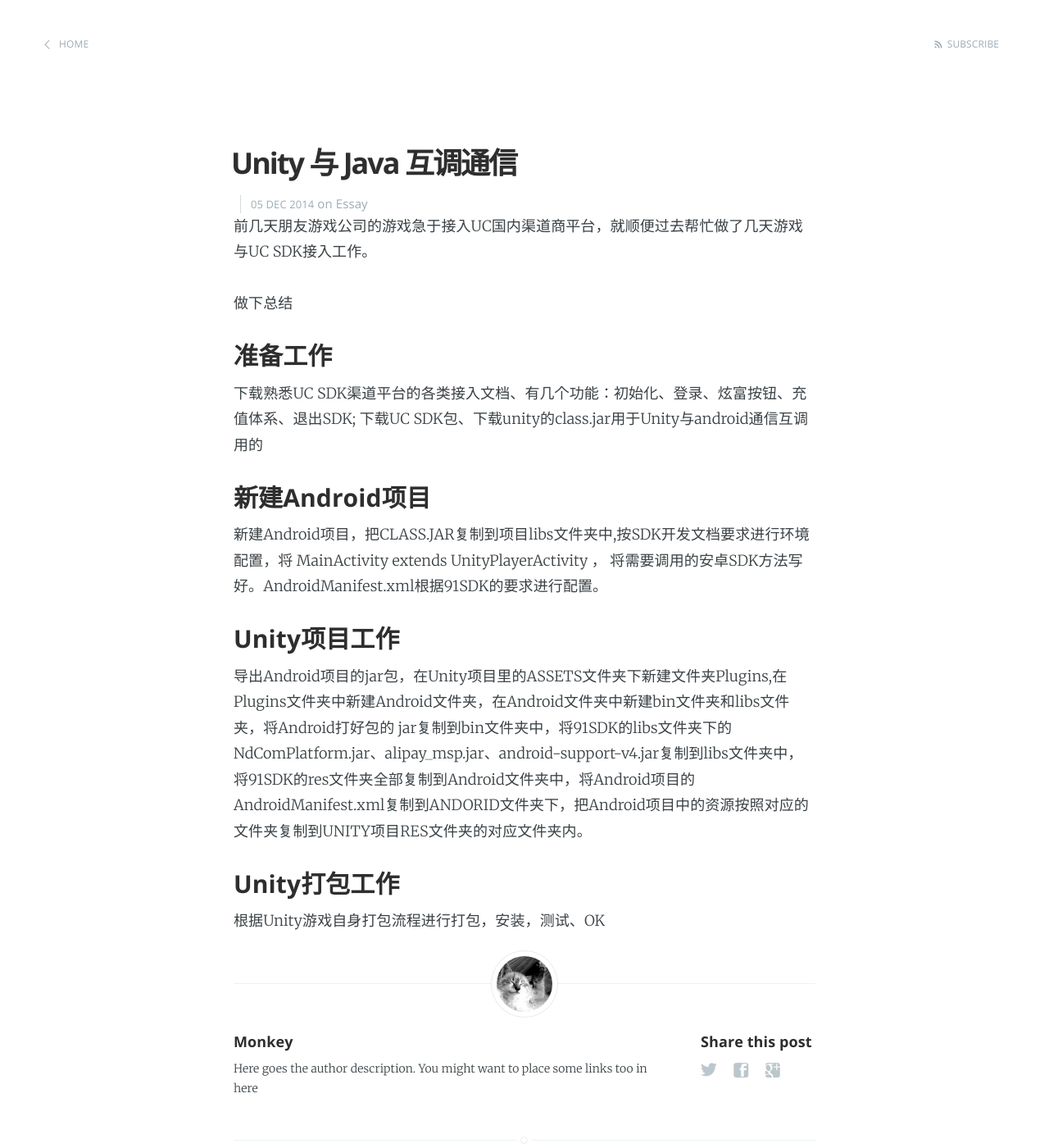
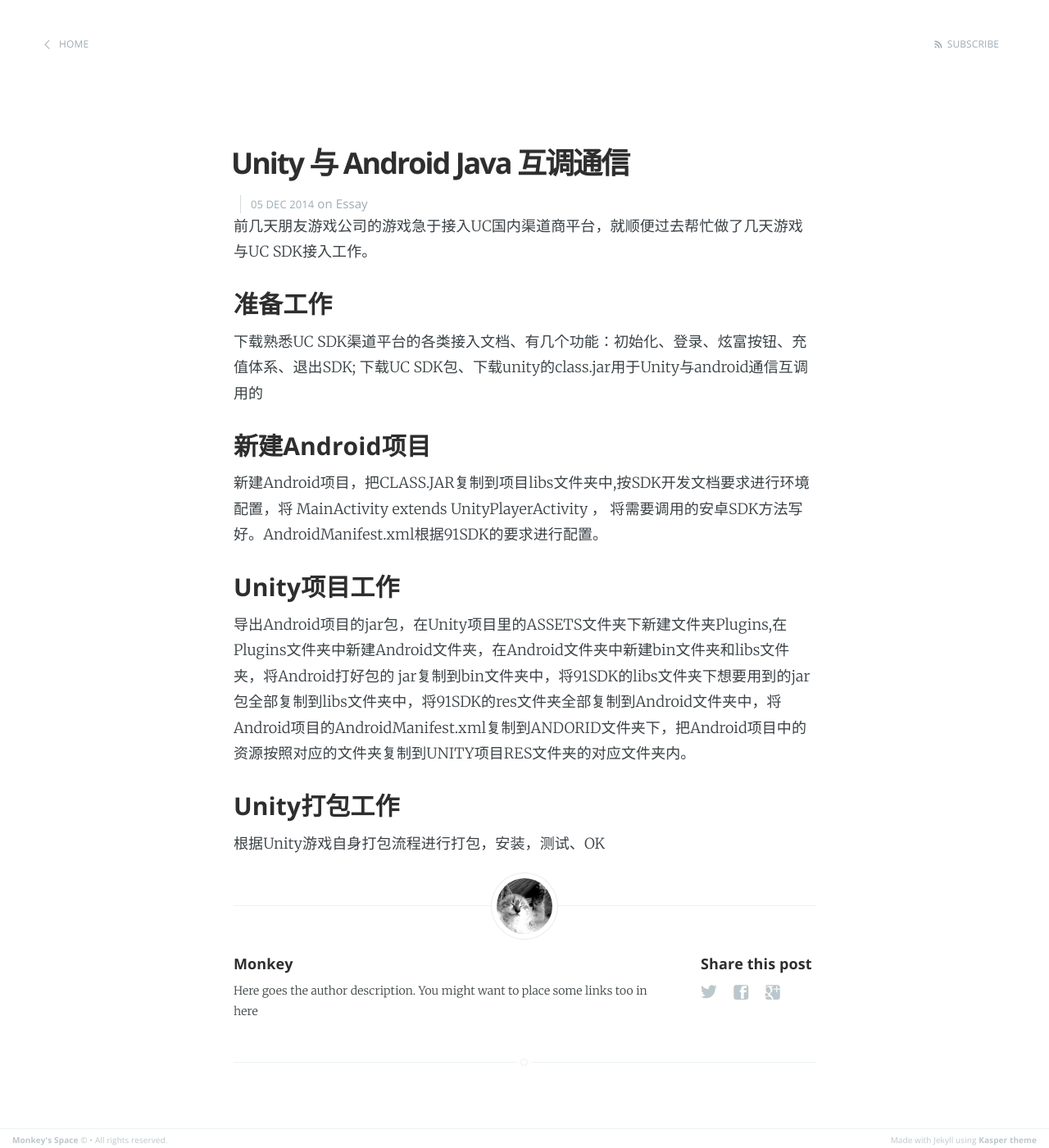
Before and after one commit to chenxiaozhong/blog, a Jekyll site: the page built from _posts/2014-12-05-unity-java.markdown, in a window 1280 px wide and 1400 px high. Shown: the whole window at 82% size. Built offline with Jekyll 4.4.1, drawn with Linux system fonts in a browser that asks for light colours; Markdown is read by kramdown in place of the engine named in the settings; comment, search, counter and statistics services are not loaded.

Commit message:
Unity与Android Java 互调通信

```diff
--- a/_posts/2014-12-05-unity-java.markdown
+++ b/_posts/2014-12-05-unity-java.markdown
@@ -1,14 +1,12 @@
 ---
 layout: post
-title:  "Unity 与 Java 互调通信"
+title:  "Unity 与 Android Java 互调通信"
 date:   2014-12-05 10:18:00
 categories: Essay
 ---
 
 
 前几天朋友游戏公司的游戏急于接入UC国内渠道商平台，就顺便过去帮忙做了几天游戏与UC SDK接入工作。
-
-做下总结
 
 ###准备工作
 
@@ -23,7 +21,7 @@
 ###Unity项目工作
 
 导出Android项目的jar包，在Unity项目里的ASSETS文件夹下新建文件夹Plugins,在Plugins文件夹中新建Android文件夹，在Android文件夹中新建bin文件夹和libs文件夹，将Android打好包的
-jar复制到bin文件夹中，将91SDK的libs文件夹下的NdComPlatform.jar、alipay_msp.jar、android-support-v4.jar复制到libs文件夹中，将91SDK的res文件夹全部复制到Android文件夹中，将Android项目的AndroidManifest.xml复制到ANDORID文件夹下，把Android项目中的资源按照对应的文件夹复制到UNITY项目RES文件夹的对应文件夹内。
+jar复制到bin文件夹中，将91SDK的libs文件夹下想要用到的jar包全部复制到libs文件夹中，将91SDK的res文件夹全部复制到Android文件夹中，将Android项目的AndroidManifest.xml复制到ANDORID文件夹下，把Android项目中的资源按照对应的文件夹复制到UNITY项目RES文件夹的对应文件夹内。
 
 ###Unity打包工作
 
```
